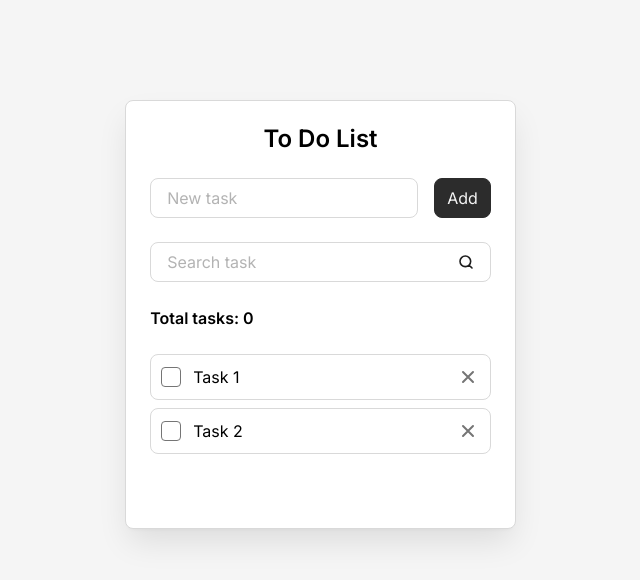
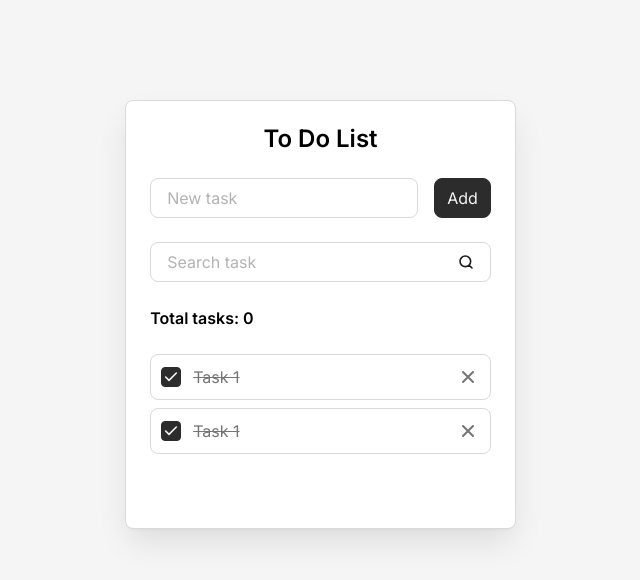
Before and after one commit to vitaliygalata1986/react-todo-list, a React (Vite) app: page / in a window 1280 px wide. Shown: the top 580 px of the page, without its empty margins (312-952 px from the left). Built offline with nearby package versions, Linux system fonts and the light colour scheme.

Commit message:
2. Разбили на компоненты

```diff
--- a/src/App.jsx
+++ b/src/App.jsx
@@ -1,118 +1,7 @@
+import Todo from './components/Todo';
+
 const App = () => {
-  return (
-    <div className="todo">
-      <h1 className="todo__title">To Do List</h1>
-      <form className="todo__form">
-        <div className="todo__field field">
-          <label
-            className="field__label"
-            htmlFor="new-task"
-          >
-            New task
-          </label>
-          <input
-            className="field__input"
-            id="new-task"
-            placeholder=" "
-            autoComplete="off"
-          />
-        </div>
-        <button className="button" type="submit">Add</button>
-      </form>
-      <form className="todo__form">
-        <div className="todo__field field">
-          <label
-            className="field__label"
-            htmlFor="search-task"
-          >
-            Search task
-          </label>
-          <input
-            className="field__input"
-            id="search-task"
-            placeholder=" "
-            autoComplete="off"
-            type="search"
-          />
-        </div>
-      </form>
-      <div className="todo__info">
-        <div className="todo__total-tasks">Total tasks: <span>0</span></div>
-        <button className="todo__delete-all-button" type="button">Delete all</button>
-      </div>
-      <ul className="todo__list">
-        <li className="todo__item todo-item">
-          <input
-            className="todo-item__checkbox"
-            id="task-1"
-            type="checkbox"
-          />
-          <label
-            className="todo-item__label"
-            htmlFor="task-1"
-          >
-            Task 1
-          </label>
-          <button
-            className="todo-item__delete-button"
-            aria-label="Delete"
-            title="Delete"
-          >
-            <svg
-              width="20"
-              height="20"
-              viewBox="0 0 20 20"
-              fill="none"
-              xmlns="http://www.w3.org/2000/svg"
-            >
-              <path
-                d="M15 5L5 15M5 5L15 15"
-                stroke="#757575"
-                strokeWidth="2"
-                strokeLinecap="round"
-                strokeLinejoin="round"
-              />
-            </svg>
-          </button>
-        </li>
-        <li className="todo__item todo-item">
-          <input
-            className="todo-item__checkbox"
-            id="task-2"
-            type="checkbox"
-          />
-          <label
-            className="todo-item__label"
-            htmlFor="task-2"
-          >
-            Task 2
-          </label>
-          <button
-            className="todo-item__delete-button"
-            aria-label="Delete"
-            title="Delete"
-          >
-            <svg
-              width="20"
-              height="20"
-              viewBox="0 0 20 20"
-              fill="none"
-              xmlns="http://www.w3.org/2000/svg"
-            >
-              <path
-                d="M15 5L5 15M5 5L15 15"
-                stroke="#757575"
-                strokeWidth="2"
-                strokeLinecap="round"
-                strokeLinejoin="round"
-              />
-            </svg>
-          </button>
-        </li>
-      </ul>
-      <div className="todo__empty-message"></div>
-    </div>
-  )
-}
+  return <Todo />;
+};
 
-export default App
+export default App;
--- /dev/null
+++ b/src/components/AddTaskForm.jsx
@@ -0,0 +1,13 @@
+import Field from './Field';
+import Button from './Button';
+
+const AddTaskForm = () => {
+  return (
+    <form className="todo__form">
+      <Field />
+      <Button />
+    </form>
+  );
+};
+
+export default AddTaskForm;
--- /dev/null
+++ b/src/components/Button.jsx
@@ -0,0 +1,9 @@
+const Button = () => {
+  return (
+    <button className="button" type="submit">
+      Add
+    </button>
+  );
+};
+
+export default Button;
--- /dev/null
+++ b/src/components/Field.jsx
@@ -0,0 +1,19 @@
+const Field = () => {
+  return (
+    <>
+      <div className="todo__field field">
+        <label className="field__label" htmlFor="new-task">
+          New task
+        </label>
+        <input
+          className="field__input"
+          id="new-task"
+          placeholder=" "
+          autoComplete="off"
+        />
+      </div>
+    </>
+  );
+};
+
+export default Field;
--- /dev/null
+++ b/src/components/SearchTaskForm.jsx
@@ -0,0 +1,20 @@
+const SearchTaskForm = () => {
+  return (
+    <form className="todo__form">
+      <div className="todo__field field">
+        <label className="field__label" htmlFor="search-task">
+          Search task
+        </label>
+        <input
+          className="field__input"
+          id="search-task"
+          placeholder=" "
+          autoComplete="off"
+          type="search"
+        />
+      </div>
+    </form>
+  );
+};
+
+export default SearchTaskForm;
--- /dev/null
+++ b/src/components/Todo.jsx
@@ -0,0 +1,18 @@
+import AddTaskForm from './AddTaskForm';
+import SearchTaskForm from './SearchTaskForm';
+import TodoInfo from './TodoInfo';
+import TodoList from './TodoList';
+
+const Todo = () => {
+  return (
+    <div className="todo">
+      <h1 className="todo__title">To Do List</h1>
+      <AddTaskForm />
+      <SearchTaskForm />
+      <TodoInfo />
+      <TodoList />
+    </div>
+  );
+};
+
+export default Todo;
--- /dev/null
+++ b/src/components/TodoInfo.jsx
@@ -0,0 +1,14 @@
+const TodoInfo = () => {
+  return (
+    <div className="todo__info">
+      <div className="todo__total-tasks">
+        Total tasks: <span>0</span>
+      </div>
+      <button className="todo__delete-all-button" type="button">
+        Delete all
+      </button>
+    </div>
+  );
+};
+
+export default TodoInfo;
--- /dev/null
+++ b/src/components/TodoItem.jsx
@@ -0,0 +1,38 @@
+const TodoItem = () => {
+  return (
+    <li className="todo__item todo-item">
+      <input
+        className="todo-item__checkbox"
+        id="task-1"
+        type="checkbox"
+        checked
+      />
+      <label className="todo-item__label" htmlFor="task-1">
+        Task 1
+      </label>
+      <button
+        className="todo-item__delete-button"
+        aria-label="Delete"
+        title="Delete"
+      >
+        <svg
+          width="20"
+          height="20"
+          viewBox="0 0 20 20"
+          fill="none"
+          xmlns="http://www.w3.org/2000/svg"
+        >
+          <path
+            d="M15 5L5 15M5 5L15 15"
+            stroke="#757575"
+            strokeWidth="2"
+            strokeLinecap="round"
+            strokeLinejoin="round"
+          />
+        </svg>
+      </button>
+    </li>
+  );
+};
+
+export default TodoItem;
--- /dev/null
+++ b/src/components/TodoList.jsx
@@ -0,0 +1,16 @@
+import TodoItem from './TodoItem';
+
+const TodoList = () => {
+  const hasTatsks = true;
+  if (!hasTatsks) {
+    return <div className="todo__empty-message"></div>;
+  }
+  return (
+    <ul className="todo__list">
+      <TodoItem />
+      <TodoItem />
+    </ul>
+  );
+};
+
+export default TodoList;
```
